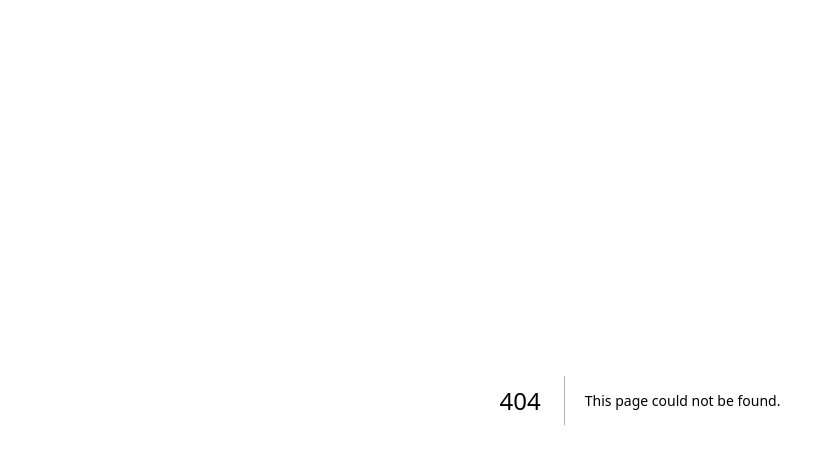
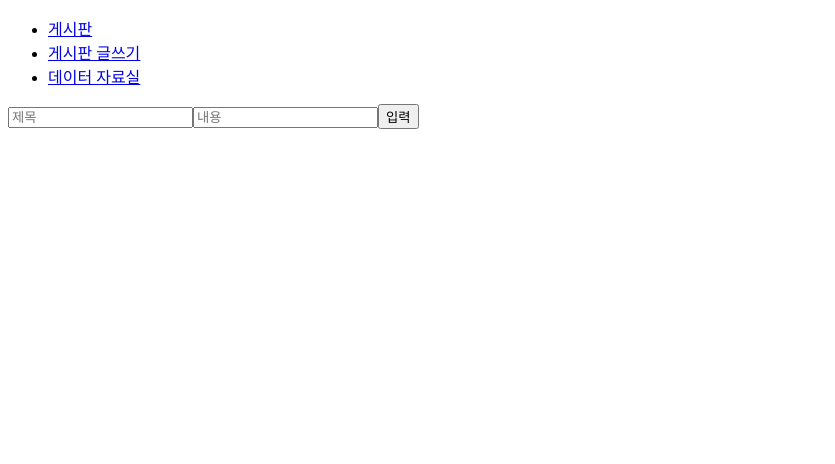
Before and after one commit to nightskyshop/baseballtalk, a Next.js app: page /post/create in a window 1280 px wide. Before the commit this address had no page. Shown: the top 464 px of the page, without its empty margins (0-835 px from the left). Built offline with nearby package versions, Linux system fonts and the light colour scheme.

Commit message:
Feat: Post Create List Detail

```diff
--- /dev/null
+++ b/components/Header.js
@@ -0,0 +1,16 @@
+import Link from "next/link";
+
+export default function Header() {
+  return (
+    <div>
+      <ul>
+        <li><Link href="/post">게시판</Link></li>
+
+        <li><Link href="/post/create">게시판 글쓰기</Link></li>
+
+        <li><Link href="/data-referance">데이터 자료실</Link></li>
+
+      </ul>
+    </div>
+  )
+}
--- /dev/null
+++ b/components/PostFrom.js
@@ -0,0 +1,48 @@
+import axios from "axios";
+import { useRouter } from "next/router";
+import { useState } from "react";
+
+export default function PostFrom() {
+  const router = useRouter();
+  const [ok, setOk] = useState(false);
+
+  const createPost = async (title, content, author) => {
+    await axios.post("http://localhost:8080/post", {
+      title, content, author
+    })
+      .then((res) => (
+        res.status == 201 ? setOk(true) : setOk(false)
+      ));
+  };
+
+  const onSubmit = async (e) => {
+    e.preventDefault();
+    console.log(e.target.name);
+    const form = e.currentTarget;
+    const title = form.elements.namedItem("title").value;
+    const content = form.elements.namedItem("content").value;
+    await createPost(title, content, 1);
+
+    if (ok) {
+      router.push("/post");
+    }
+  };
+
+  return (
+    <form onSubmit={onSubmit}>
+      <input
+        type="text"
+        placeholder="제목"
+        name="title"
+      />
+
+      <input
+        type="text"
+        placeholder="내용"
+        name="content"
+      />
+
+      <button>입력</button>
+    </form>
+  )
+};
--- a/pages/_app.js
+++ b/pages/_app.js
@@ -1,3 +1,10 @@
+import Header from "@/components/Header";
+
 export default function App({ Component, pageProps }) {
-  return <Component {...pageProps} />
+  return (
+    <>
+      <Header />
+      <Component {...pageProps} />
+    </>
+  )
 }
--- /dev/null
+++ b/pages/post/create.js
@@ -0,0 +1,9 @@
+import PostFrom from "@/components/PostFrom";
+
+export default function PostCreate() {
+  return (
+    <div>
+      <PostFrom />
+    </div>
+  )
+}
```
Also changed, not shown: components/Post.js (added, +11 -0 lines), components/PostList.js (added, +14 -0 lines), components/PostSummary.js (added, +13 -0 lines), pages/post/[id].js (added, +42 -0 lines), pages/post/index.js (added, +21 -0 lines), pages/_document.js (line endings or trailing spaces), pages/index.js (line endings or trailing spaces).
